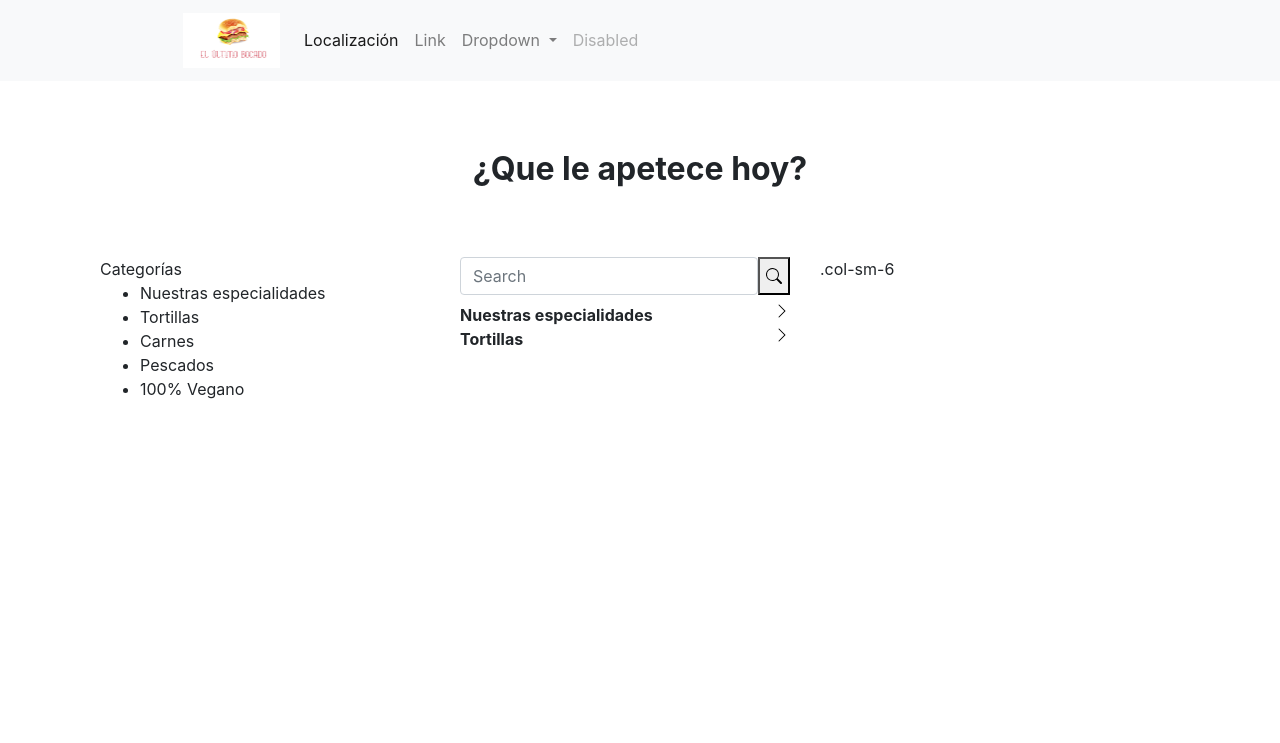
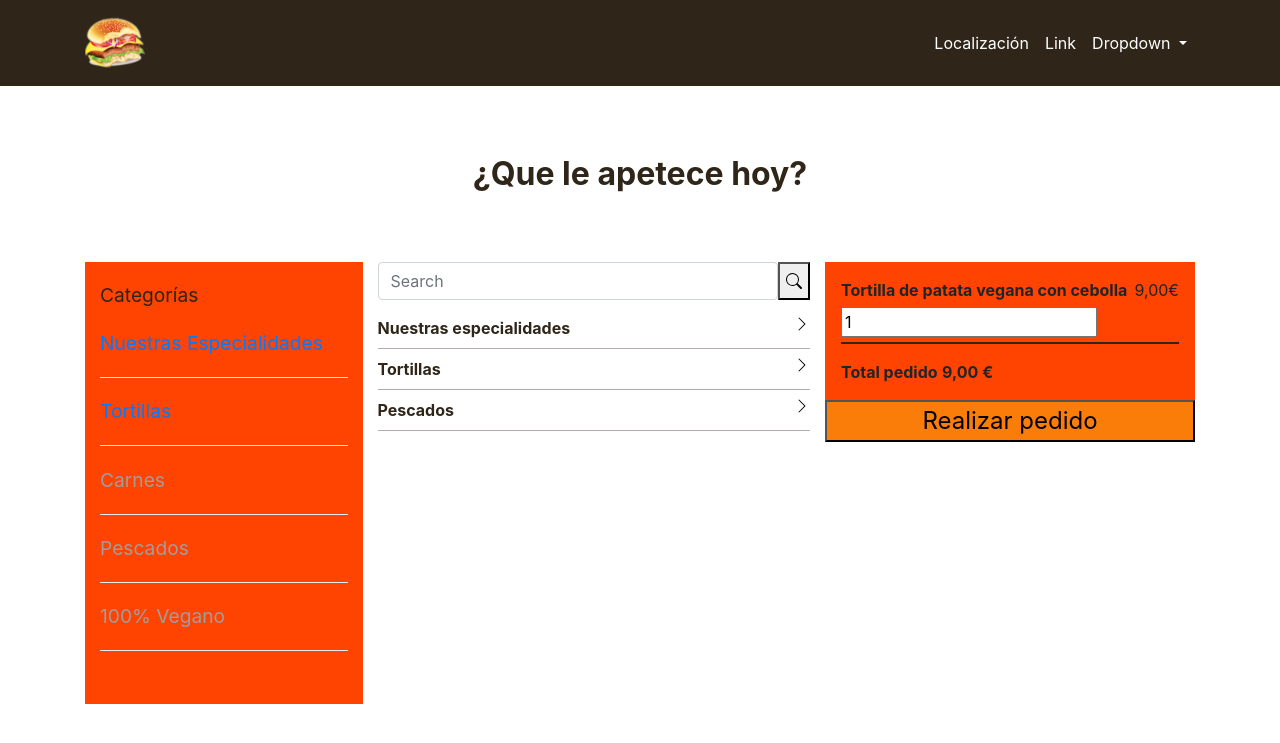
Before and after one commit to andresfi33/ProyectoDawa, a PHP site: page /carta.php in a window 1280 px wide. Shown: the top 743 px of the page. Run offline with PHP 8.4, Linux system fonts and the light colour scheme.

Commit message:
Añadir estilo a la carta

```diff
--- a/carta.php
+++ b/carta.php
@@ -1,5 +1,5 @@
 <!DOCTYPE html>
-<html lang="en">
+<html lang="es">
 
 <head>
 	<meta charset="UTF-8">
@@ -12,12 +12,13 @@
 	<!-- FIN BOOTSTRAP -->
 	<link rel="stylesheet" href="index.css">
 	<title>Carta</title>
+	<link rel="icon" type="image/png" href="img/iconoRestaurante.png">
 </head>
 
 <body>
-	<nav class="navbar navbar-expand-lg navbar-light bg-light">
+	<nav class="navbar navbar-expand-lg">
 		<div class="container">
-			<a class="navbar-brand" href="#"><img src="img/LogoPequeno.png" class="logo img-fluid"></a>
+			<a class="navbar-brand" href="#"><img src="img/iconoRestaurante.png" class="logo img-fluid"></a>
 			<button class="navbar-toggler" type="button" data-bs-toggle="collapse" data-bs-target="#navbarSupportedContent" aria-controls="navbarSupportedContent" aria-expanded="false" aria-label="Toggle navigation">
 				<span class="navbar-toggler-icon"></span>
 			</button>
@@ -42,30 +43,27 @@
 							<li><a class="dropdown-item" href="#">Something else here</a></li>
 						</ul>
 					</li>
-					<li class="nav-item">
-						<a class="nav-link disabled" href="#" tabindex="-1" aria-disabled="true">Disabled</a>
-					</li>
 			</div>
 		</div>
 	</nav>
 
-	<div id="tituloCarta">
+	<div id="tituloCarta" class="colorPrincipal">
 		¿Que le apetece hoy?
 	</div>
 
 	<div class="container">
-		<div class="row container">
-			<div class="col-xs-12 col-sm-6 col-md-4">
-				<span>Categorías</span>
-				<ul>
-					<li>Nuestras especialidades</li>
-					<li>Tortillas</li>
+		<div class="row container principal">
+			<div class="col-xs-12 col-sm-6 col-md-3 indice">
+				<span class="colorPrincipal">Categorías</span>
+				<ul class="listaCarta">
+					<li><a href="#nuestrasEspecialidades" onclick="abrirIndice('#nuestrasEspecialidades')">Nuestras Especialidades</a></li>
+					<li><a href="#tortillas" onclick="abrirIndice('#tortillas')">Tortillas</a></li>
 					<li>Carnes</li>
 					<li>Pescados</li>
 					<li>100% Vegano</li>
 				</ul>
 			</div>
-			<div class="col-xs-12 col-sm-6 col-md-4">
+			<div class="col-xs-12 col-sm-6 col-md-5">
 				<form class="d-flex">
 					<input class="form-control me-2" type="search" placeholder="Search" aria-label="Search">
 					<button type="submit">
@@ -73,47 +71,43 @@
 					</button>
 				</form>
 				<div>
-					<div class="indiceProductos">
+					<div class="indiceProductos" id="nuestrasEspecialidades">
 						<span><b>Nuestras especialidades</b></span>
 						<img class="icono" src="./img/iconos/flecha_derecha.svg" />
 					</div>
-					<ul class="listaProductos">
+					<ul class="listaProductos listaCarta">
 						<li>
 							<div>
 								<b>Churrasco de cerdo</b>
-								<span></span>
 							</div>
 							<div class="precio"><span>8,50 €</span></div>
 						</li>
 						<li>
 							<div>
 								<b>Ración de guacamole casero con nachos</b>
-								<span></span>
 							</div>
 							<div class="precio"><span>8,50 €</span></div>
 						</li>
 						<li>
 							<div>
 								<b>Ración de patatas con ali oli</b>
-								<span></span>
 							</div>
 							<div class="precio"><span>5,50 €</span></div>
 						</li>
 						<li>
 							<div>
 								<b>Ración de patatas bravas</b>
-								<span></span>
 							</div>
 							<div class="precio"><span>5,50 €</span></div>
 						</li>
 					</ul>
 				</div>
 				<div>
-					<div class="indiceProductos">
+					<div class="indiceProductos" id="tortillas">
 						<span><b>Tortillas</b></span>
 						<img class="icono" src="./img/iconos/flecha_derecha.svg" />
 					</div>
-					<ul class="listaProductos">
+					<ul class="listaProductos listaCarta">
 						<li>
 							<div>
 								<b>Tortilla de patata</b>
@@ -135,12 +129,74 @@
 							</div>
 							<div class="precio"><span>8,5 €</span></div>
 						</li>
+						<li>
+							<div>
+								<b>Tortilla de patata con espárragos</b>
+								<span></span>
+							</div>
+							<div class="precio"><span>8,75 €</span></div>
+						</li>
+						<li>
+							<div>
+								<b>Tortilla de patata con huevos ecológicos</b>
+								<span></span>
+							</div>
+							<div class="precio"><span>12,5 €</span></div>
+						</li>
+					</ul>
+				</div>
+				<div>
+					<div class="indiceProductos" id="pescados">
+						<span><b>Pescados</b></span>
+						<img class="icono" src="./img/iconos/flecha_derecha.svg" />
+					</div>
+					<ul class="listaProductos listaCarta">
+						<li>
+							<div>
+								<b>Salmón ahumado</b>
+							</div>
+							<div class="precio"><span>9'95 €</span></div>
+						</li>
+						<li>
+							<div>
+								<b>Merluza</b>
+							</div>
+							<div class="precio"><span>7 €</span></div>
+						</li>
+						<li>
+							<div>
+								<b>Pez espada</b>
+							</div>
+							<div class="precio"><span>18,5 €</span></div>
+						</li>
 					</ul>
 				</div>
 			</div>
-			<div class="col-xs-12 col-sm-6 col-md-4">.col-sm-6</div>
+			<div class="col-xs-12 col-sm-6 col-md-4 colCarrito">
+				<div class="carrito">
+					<div style="display: none;"></div>
+					<ul>
+						<li>
+							<div>
+								<b>Tortilla de patata vegana con cebolla</b>
+								<input type="number" value="1" min="1">
+								<i class="icon-plus btInput"></i>
+								<i class="icon-minus btInput"></i>
+								<i class="icon-trash-empty"></i>
+							</div>
+							<span>9,00€</span>
+						</li>
+					</ul>
+					<b>Total pedido</b>
+					<b id="precioTotal">9,00 €</b>
+				</div>
+				<div id="pagar">
+					<input type="submit" value="Realizar pedido">
+				</div>
+			</div>
 		</div>
 	</div>
 	<script src="./javascript/carta.js"></script>
 </body>
+
 </html>
--- a/index.css
+++ b/index.css
@@ -1,9 +1,13 @@
+:root {
+    --main-bg-color: #2f2519;
+}
+
 #navbarSupportedContent{
     justify-content: space-between;
 }
 
 .logo{
-    max-width: 50%;
+    max-height: 3em;
 }
 
 #tituloCarta{
@@ -40,3 +44,99 @@ img.icono-rotado{
 .d-flex{
     padding-bottom: 0.5em;
 }
+
+.indiceProductos{
+    border-bottom: 1px solid #b3acac;
+    padding: 0.5em 0;
+}
+
+ul{
+    padding-left: 0;
+}
+
+li{
+    list-style: none;
+}
+
+ul.listaCarta>li{
+    color:#9e9e9e;
+    display: flex;
+    justify-content: space-between;
+    border-bottom: 1px solid #e9e9e9;
+    padding: 1em 0;
+}
+
+.colorPrincipal, .indiceProductos{
+    color: #2f2519;
+}
+
+nav{
+    background-color: var(--main-bg-color);
+}
+
+nav a{
+    color:white;
+}
+
+nav>div.container{
+    display: flex;
+    justify-content: space-between;
+}
+
+.navbar-collapse{
+    justify-content: flex-end!important;
+}
+
+.indice{
+    position: -webkit-sticky;
+    position: sticky;
+    top: 2em;
+    background-color: #ff4301;
+    padding-top: 1em;
+    font-size: 1.2em;
+    height: 23em;
+}
+
+.principal{
+    margin: 0!important;
+    padding: 0!important;
+}
+
+.colCarrito{
+    margin: 0!important;
+    padding: 0!important;
+}
+
+/* Carrito */
+
+.carrito{
+    background-color: #ff4301;
+    padding: 1em;
+}
+
+.carrito li{
+    display:flex;
+    justify-content: space-between;
+}
+
+.carrito ul{
+    border-bottom: 2px solid var(--main-bg-color);
+}
+
+.carrito span{
+    display:block;
+    margin-bottom:5px;
+}
+
+.carrito input{
+    margin: 5px 0px;
+    display: inline-block;
+    vertical-align: middle;
+    clear: left;
+}
+
+input[type=submit]{
+    width: 100%;
+    font-size: 1.5em;
+    background-color: #fa7d09;
+}
--- a/javascript/carta.js
+++ b/javascript/carta.js
@@ -1,29 +1,11 @@
-/*$(document).ready(function () {
-    $(".pregunta").click(function () {
-        let img = $(this).children("img");
-        if (img.attr("src") == "../assets/img/icons/arrow_down_white.png") {
-            //Resetear el slide a todas las preguntas
-            $(".respuesta").slideUp();
-
-            $(".respuesta").prev().children("img").attr("src",
-            $(".respuesta").prev().children("img").attr("src").replace("../assets/img/icons/arrow_up_white.png",
-                "../assets/img/icons/arrow_down_white.png"));
-
-            //Cambiar el icono
-            img.attr("src", img.attr("src").replace("../assets/img/icons/arrow_down_white.png",
-                "../assets/img/icons/arrow_up_white.png"));
-        } else {
-            //Cambiar el icono
-            img.attr("src", img.attr("src").replace("../assets/img/icons/arrow_up_white.png",
-                "../assets/img/icons/arrow_down_white.png"));
-        }
-        $(this).next().slideToggle();
-    });
-});*/
-
 $(document).ready(function () {
     $(".indiceProductos").click(function () {
         $(this).next().toggle();
         $(this).children("img").toggleClass("icono-rotado");
     });
 });
+
+function abrirIndice(idIndice){
+    $(idIndice).next().css("display","block");
+    $(idIndice).children("img").addClass("icono-rotado");
+};
```
Also changed, not shown: img/iconoRestaurante.png (added).
